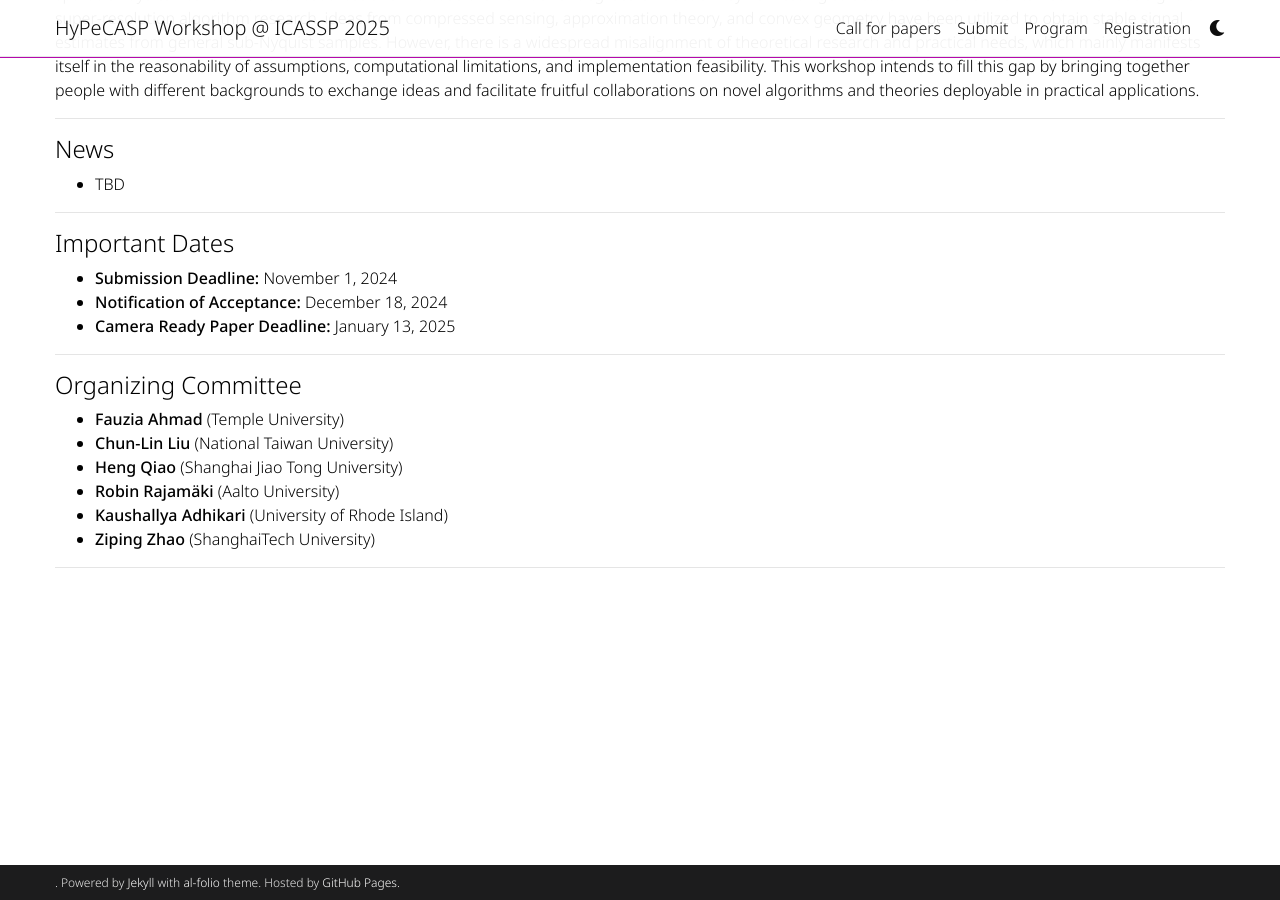
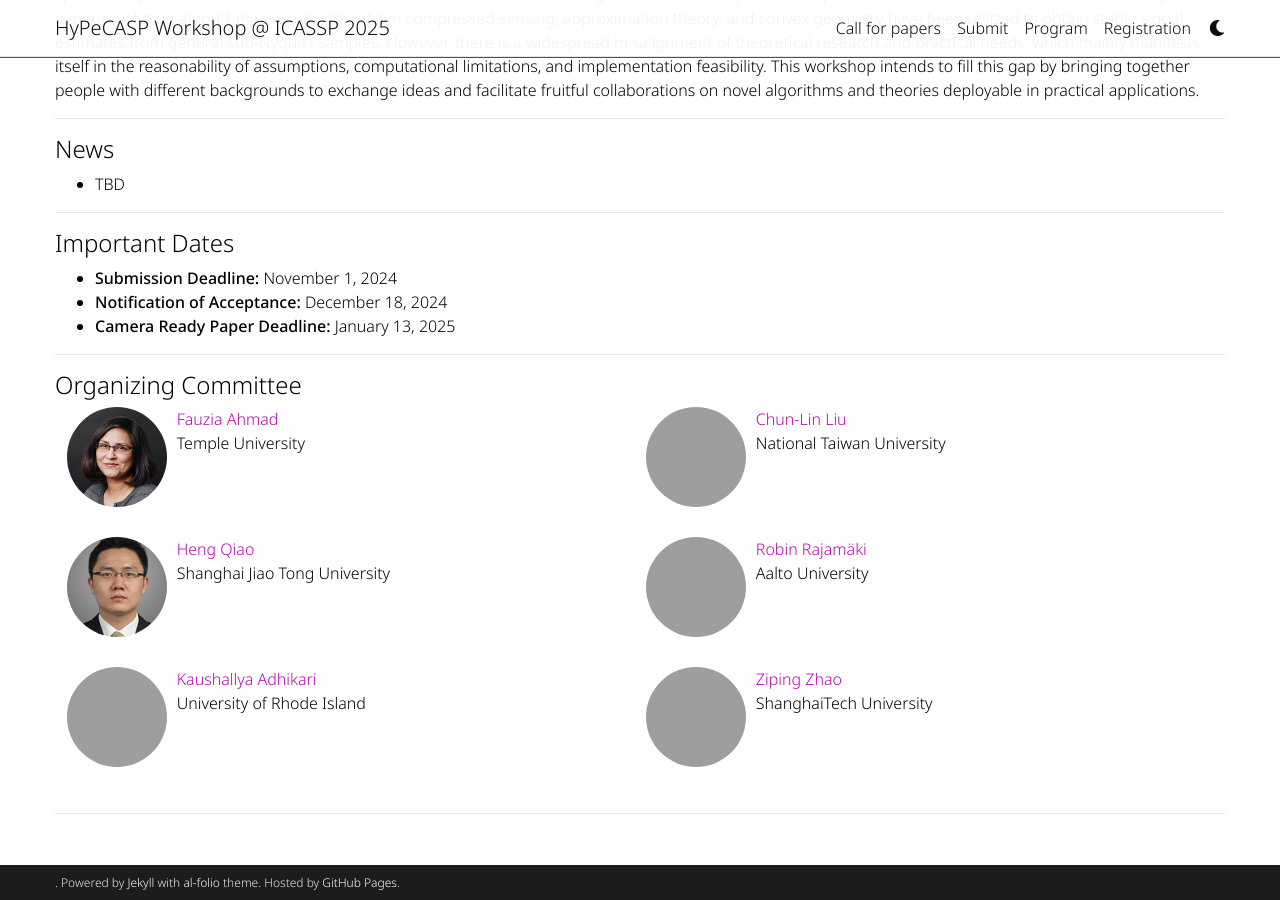
Before and after one commit to signal-process/signal-process.github.io, a Jekyll site: the page built from _pages/about.md, in a window 1280 px wide and 900 px high, scrolled down 752 px. Built offline with Jekyll 4.4.1, drawn with Linux system fonts in a browser that asks for light colours; full-size pictures stand in for the smaller copies a plugin makes; comment, search, counter and statistics services are not loaded; a style sheet for code colours, icons or effects is not loaded; part of the change alters nothing that is shown; grey boxes are pictures that could not be loaded.

Commit message:
committee

```diff
--- a/_pages/about.md
+++ b/_pages/about.md
@@ -28,11 +28,6 @@ Information and communications technology shows enormous needs of and poses uniq
 ---
 #### Organizing Committee
 
-+ **Fauzia Ahmad** (Temple University)
-+ **Chun-Lin Liu** (National Taiwan University)
-+ **Heng Qiao** (Shanghai Jiao Tong University)
-+ **Robin Rajamäki** (Aalto University)
-+ **Kaushallya Adhikari** (University of Rhode Island)
-+ **Ziping Zhao** (ShanghaiTech University)
+{% include committees.html %}
 
 ---
```
Also changed, not shown: 1 other file.
